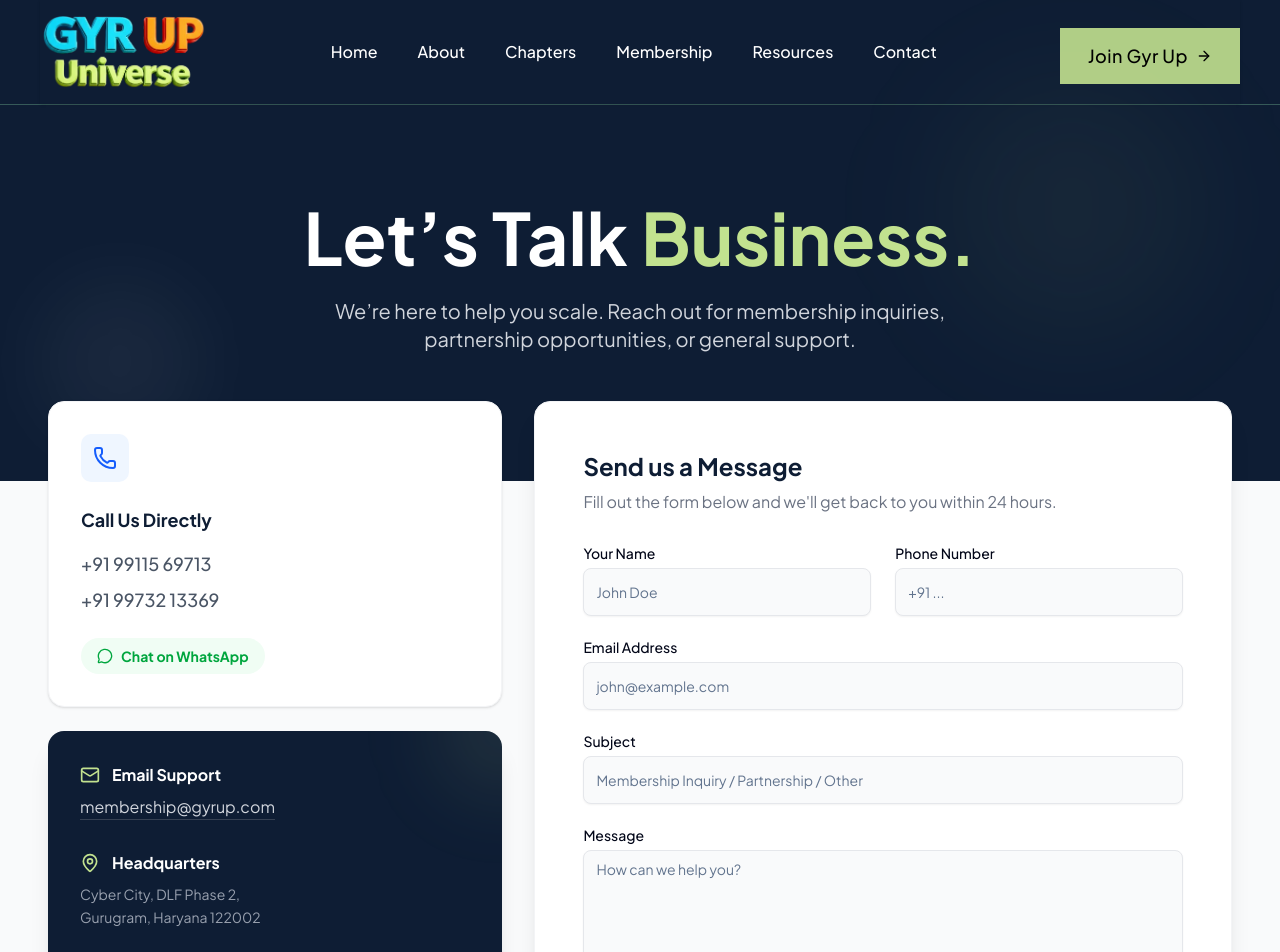
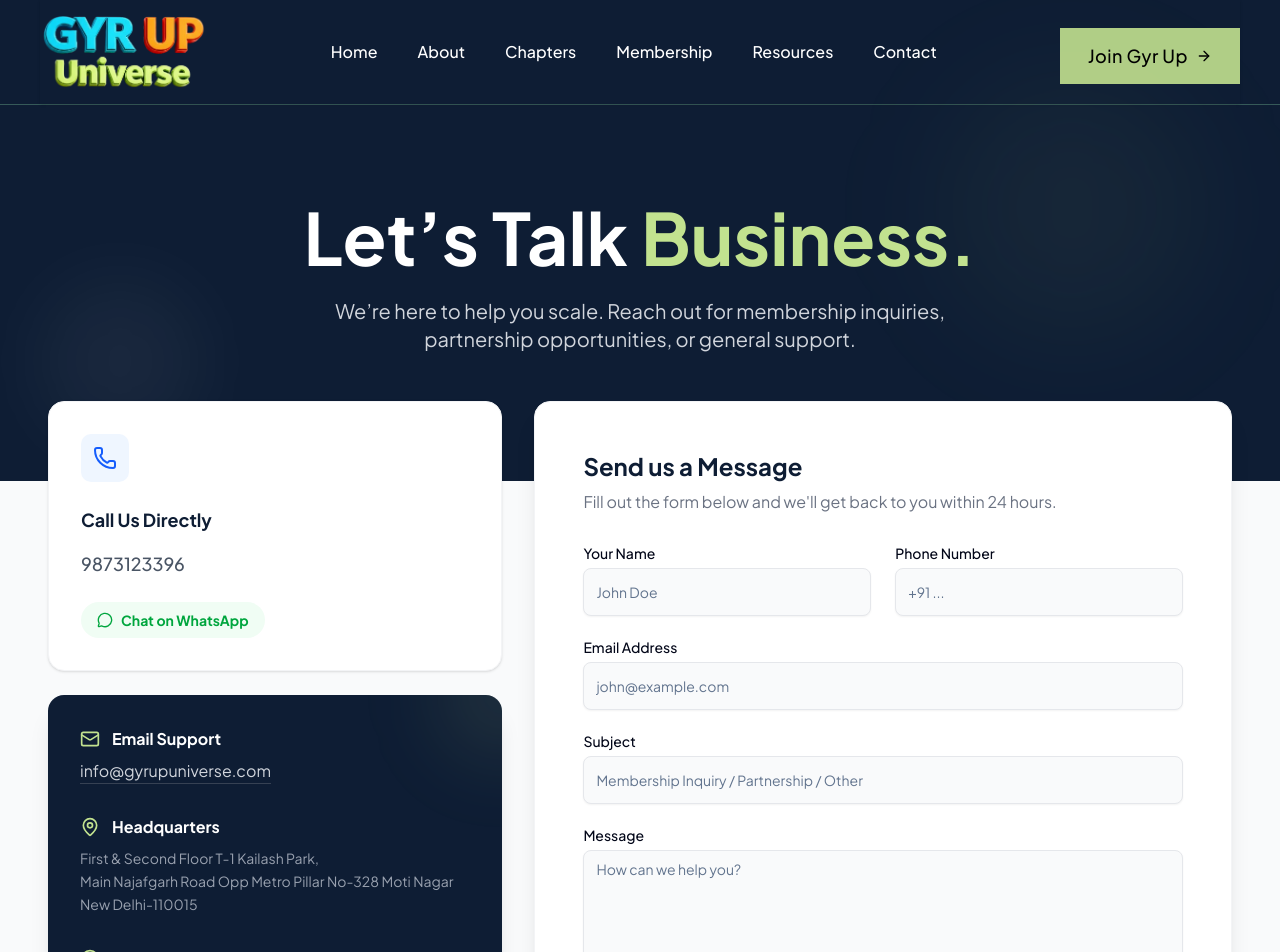
Before and after one commit to ingsunny/gyrup, a Next.js app: page /contact in a window 1280 px wide. Shown: the top 952 px of the page. Built offline with nearby package versions, Linux system fonts and the light colour scheme.

Commit message:
update: contacts

```diff
--- a/src/app/contact/page.js
+++ b/src/app/contact/page.js
@@ -117,22 +117,22 @@ export default function ContactPage() {
                 </h3>
                 <div className="space-y-2">
                   <a
-                    href="tel:+919911569713"
+                    href="tel:+919873123396"
                     className="block text-gray-600 hover:text-primary font-medium transition-colors text-base md:text-lg"
                   >
-                    +91 99115 69713
+                    9873123396
                   </a>
-                  <a
+                  {/* <a
                     href="tel:+919973213369"
                     className="block text-gray-600 hover:text-primary font-medium transition-colors text-base md:text-lg"
                   >
                     +91 99732 13369
-                  </a>
+                  </a> */}
                 </div>
 
                 {/* WhatsApp Button */}
                 <a
-                  href="https://wa.me/919911569713"
+                  href="https://wa.me/919873123396"
                   target="_blank"
                   className="mt-6 inline-flex items-center gap-2 text-sm font-bold text-green-600 bg-green-50 px-4 py-2 rounded-full hover:bg-green-100 transition-colors"
                 >
@@ -154,7 +154,7 @@ export default function ContactPage() {
                     href="mailto:membership@gyrup.com"
                     className="text-gray-300 hover:text-white transition-colors border-b border-gray-700 hover:border-white pb-0.5"
                   >
-                    membership@gyrup.com
+                    info@gyrupuniverse.com
                   </a>
                 </div>
 
@@ -165,9 +165,10 @@ export default function ContactPage() {
                     <span className="font-bold">Headquarters</span>
                   </div>
                   <p className="text-gray-400 text-sm leading-relaxed">
-                    Cyber City, DLF Phase 2,
+                    First & Second Floor T-1 Kailash Park,
                     <br />
-                    Gurugram, Haryana 122002
+                    Main Najafgarh Road Opp Metro Pillar No-328 Moti Nagar New
+                    Delhi-110015
                   </p>
                 </div>
 
--- a/src/app/page.js
+++ b/src/app/page.js
@@ -648,7 +648,7 @@ const Page = () => {
             </Button>
 
             {/* SECONDARY BUTTON */}
-            <a href="tel:+919911569713" className="group w-full md:w-auto">
+            <a href="tel:+919873123396" className="group w-full md:w-auto">
               <div
                 className="
         flex items-center gap-4
@@ -672,7 +672,7 @@ const Page = () => {
                   <p className="text-xs text-gray-400 uppercase tracking-widest group-hover:text-primary transition-colors">
                     Call Us Directly
                   </p>
-                  <p className="text-xl font-bold text-white">9911569713</p>
+                  <p className="text-xl font-bold text-white">9873123396</p>
                 </div>
               </div>
             </a>
```
